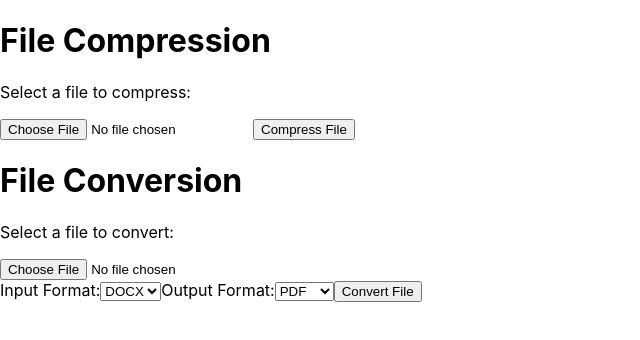
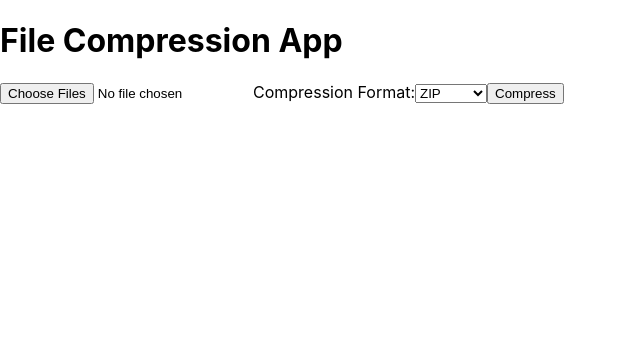
Before and after one commit to justinminlee/Cab432project02, a React (Create React App) app in the folder client/: page / in a window 1280 px wide. Shown: the top 340 px of the page, without its empty margins (0-640 px from the left). Built offline with nearby package versions, Linux system fonts and the light colour scheme.

Commit message:
Update App.js

```diff
--- a/client/src/App.js
+++ b/client/src/App.js
@@ -1,128 +1,63 @@
+// src/App.js
 import React, { useState } from 'react';
-import ConvertApi from 'convertapi-js';
+import axios from 'axios';
 
-// state management
-const FileCompression = () => {
-  const [file, setFile] = useState(null);
-  const [inputFormat, setInputFormat] = useState('docx');
-  const [outputFormat, setOutputFormat] = useState('pdf');
-  const [result, setResult] = useState('');
+function App() {
+  const [selectedFiles, setSelectedFiles] = useState([]);
+  const [compressionFormat, setCompressionFormat] = useState('zip');
+  const [downloadLink, setDownloadLink] = useState(null);
 
-  // handles file input change event
   const handleFileChange = (e) => {
-    setFile(e.target.files[0]);
+    const files = e.target.files;
+    setSelectedFiles([...selectedFiles, ...files]);
   };
 
-  // file compression process
-  const compressFile = async () => {
+  const handleCompressionFormatChange = (e) => {
+    setCompressionFormat(e.target.value);
+  };
+
+  const handleCompression = async () => {
+    if (selectedFiles.length === 0) {
+      console.error('No files selected for compression');
+      return;
+    }
+
+    const formData = new FormData();
+    selectedFiles.forEach((file) => {
+      formData.append('files', file);
+    });
+
     try {
-      if (!file) {
-        setResult('No file selected for compression');
-        return;
-      }
-
-      const formData = new FormData();
-      formData.append('file', file);
-
-      const response = await fetch('/compress', {
-        method: 'POST',
-        body: formData,
+      const response = await axios.post(`http://localhost:3000/compress?format=${compressionFormat}`, formData, {
+        responseType: 'blob',
       });
 
-      if (!response.ok) {
-        throw new Error(`HTTP error! Status: ${response.status}`);
-      }
+      const downloadUrl = (window.URL || window.webkitURL).createObjectURL(new Blob([response.data]));
 
-      const data = await response.json();
-      setResult(`Compressed file available at: ${data.compressedFile}`);
+      setDownloadLink(downloadUrl);
+
+      // Clean up
+      (window.URL || window.webkitURL).revokeObjectURL(downloadUrl);
     } catch (error) {
-      setResult(`Error: ${error.message}`);
-    }
-  };
-  //  file conversion process.
-  const convertFile = async () => {
-    try {
-      if (!file) {
-        setResult('No file selected for conversion');
-        return;
-      }
-
-      // https://www.convertapi.com/
-
-      let convertApi = ConvertApi.auth('LjMHwWnECuHQK6ZV');
-      let params = convertApi.createParams();
-
-      if (params.addFile) {
-        params.addFile(file, 'inputFile');
-      } else {
-        params = {
-          inputFile: file,
-        };
-      }
-
-      let conversionResult;
-      if (inputFormat === 'docx' && outputFormat === 'pdf') {
-        conversionResult = await convertApi.convert('docx', 'pdf', params);
-      } else if (inputFormat === 'xlsx' && outputFormat === 'pdf') {
-        conversionResult = await convertApi.convert('xlsx', 'pdf', params);
-      } else if (inputFormat === 'pptx' && outputFormat === 'pdf') {
-        conversionResult = await convertApi.convert('pptx', 'pdf', params);
-      } else if (inputFormat === 'docx' && outputFormat === 'html') {
-        conversionResult = await convertApi.convert('docx', 'html', params);
-      } else if (inputFormat === 'xls' && outputFormat === 'csv') {
-        conversionResult = await convertApi.convert('xls', 'csv', params);
-      } else if (inputFormat === 'docx' && outputFormat === 'compare') {
-        conversionResult = await convertApi.convert('docx', 'compare', params);
-      } else {
-        throw new Error('Unsupported conversion scenario');
-      }
-
-      setResult(`Conversion successful. Result URL: ${conversionResult.response.Files[0].Url}`);
-    } catch (error) {
-      setResult(`Error: ${error.message}`);
+      console.error('Error during compression:', error);
     }
   };
 
   return (
-    <div>
-      <h1>File Compression</h1>
-      <p>Select a file to compress:</p>
-      <input type="file" onChange={handleFileChange} accept=".txt, .pdf, .jpg, .png, .zip" required />
-      <button type="button" onClick={compressFile}>
-        Compress File
-      </button>
-
-      <div>{result}</div>
-
-      <h1>File Conversion</h1>
-      <p>Select a file to convert:</p>
-
-      <input type="file" onChange={handleFileChange} required />
-
-      <div>
-        <label htmlFor="inputFormat">Input Format:</label>
-        <select id="inputFormat" value={inputFormat} onChange={(e) => setInputFormat(e.target.value)}>
-          <option value="docx">DOCX</option>
-          <option value="xlsx">XLSX</option>
-          {/* Add more input format options as needed */}
+    <div className="App">
+      <h1>File Compression App</h1>
+      <input type="file" multiple onChange={handleFileChange} />
+      <label>
+        Compression Format:
+        <select value={compressionFormat} onChange={handleCompressionFormatChange}>
+          <option value="zip">ZIP</option>
+          <option value="tar.gz">Tar Gzip</option>
         </select>
-
-        <label htmlFor="outputFormat">Output Format:</label>
-        <select id="outputFormat" value={outputFormat} onChange={(e) => setOutputFormat(e.target.value)}>
-          <option value="pdf">PDF</option>
-          <option value="html">HTML</option>
-          <option value="csv">CSV</option>
-          {/* Add more output format options as needed */}
-        </select>
-
-        <button type="button" onClick={convertFile}>
-          Convert File
-        </button>
-      </div>
-
-      <div>{result}</div>
+      </label>
+      <button onClick={handleCompression}>Compress</button>
+      {downloadLink && <a href={downloadLink} download={`compressed.${compressionFormat}.bz2`}>Download Compressed File</a>}
     </div>
   );
-};
+}
 
-export default FileCompression;
+export default App;
```
